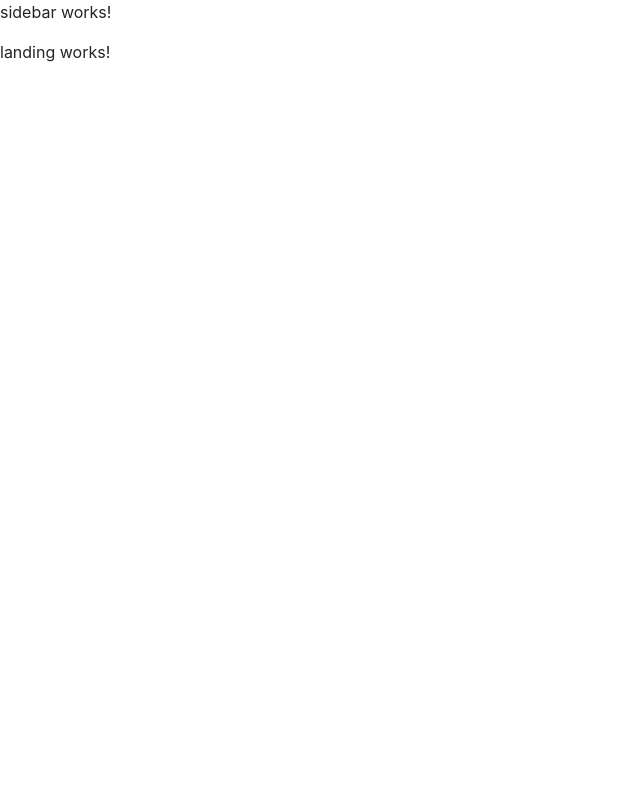
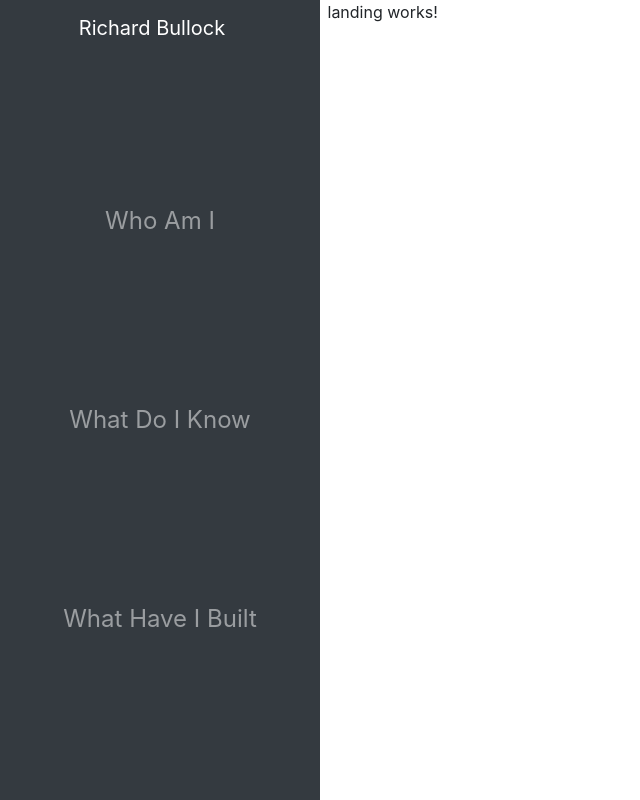
Before and after one commit to rbullock86/ngPortfolio, an Angular app: page /landing in a window 1280 px wide. Shown: the whole page, without its empty margins (0-640 px from the left). Built offline with nearby package versions, Linux system fonts and the light colour scheme.

Commit message:
got sidebar and topbar to show up when and how I wanted

```diff
--- a/src/app/app.component.html
+++ b/src/app/app.component.html
@@ -1,3 +1,9 @@
-<div class="d-lg-none"><app-topbar></app-topbar></div>
-<div class="d-none d-lg-inline-block"><app-sidebar></app-sidebar></div>
-<div><router-outlet></router-outlet></div>
+<div class="">
+  <div class="d-lg-none"><app-topbar></app-topbar></div>
+  <div class="row">
+    <div class="wrapper d-none d-lg-inline-block col-lg-3">
+      <app-sidebar></app-sidebar>
+    </div>
+    <div class="col-lg-9"><router-outlet></router-outlet></div>
+  </div>
+</div>
--- a/src/app/sidebar/sidebar.component.html
+++ b/src/app/sidebar/sidebar.component.html
@@ -1 +1,18 @@
-<p>sidebar works!</p>
+<nav class="sidebar nav flex-column navbar navbar-dark bg-dark nav-fill">
+  <div class="nav-item nav flex-column nav-fill" id="navbarContent">
+    <ul class="navbar-nav nav-item nav-item nav-fill">
+      <li class="nav-item">
+        <span class="navbar-brand">Richard Bullock</span>
+      </li>
+      <li class="nav-item">
+        <a class="nav-link" [routerLink]="['landing']">Who Am I</a>
+      </li>
+      <li class="nav-item">
+        <a class="nav-link" [routerLink]="['skills']">What Do I Know</a>
+      </li>
+      <li class="nav-item">
+        <a class="nav-link" [routerLink]="['projects']">What Have I Built</a>
+      </li>
+    </ul>
+  </div>
+</nav>
--- a/src/app/topbar/topbar.component.html
+++ b/src/app/topbar/topbar.component.html
@@ -1,5 +1,5 @@
-<nav class="navbar navbar-expand-lg  navbar-collapse navbar-dark bg-dark">
-  <span class="navbar-brand col">Richard Bullock</span>
+<nav class="navbar navbar-expand-md  navbar-collapse navbar-dark bg-dark">
+  <span class="navbar-brand">Richard Bullock</span>
   <button
     class="navbar-toggler"
     type="button"
@@ -8,9 +8,8 @@
   >
     <span class="navbar-toggler-icon"></span>
   </button>
-  <!-- Sidebar -->
-  <div class="collapse navbar-collapse" id="navbarContent">
-    <ul class="navbar-nav mr-auto mt-2 mt-lg-0">
+  <div class="collapse navbar-collapse nav-item nav-fill" id="navbarContent">
+    <ul class="navbar-nav nav-item nav-fill">
       <li class="nav-item">
         <a class="nav-link" [routerLink]="['landing']">Who Am I</a>
       </li>
--- a/src/styles.css
+++ b/src/styles.css
@@ -1,26 +1,14 @@
 /* You can add global styles to this file, and also import other style files */
+
 .wrapper {
-  display: flex;
+  height: 100%;
   width: 100%;
-  padding: 5px;
 }
 
 .sidebar {
   position: fixed;
-  top: 0;
-  left: 0;
-  height: 100vh;
+  width: 25%;
+  height: 100%;
   z-index: 999;
-  background-color: black;
-  color: #fff;
-  transition: all 0.3s;
+  font-size: 24px;
 }
-
-.sidebar a {
-  color: #fff;
-}
-
-.sidebar li {
-  font-size: 24px;
-  line-height: 10vh;
-}
```
